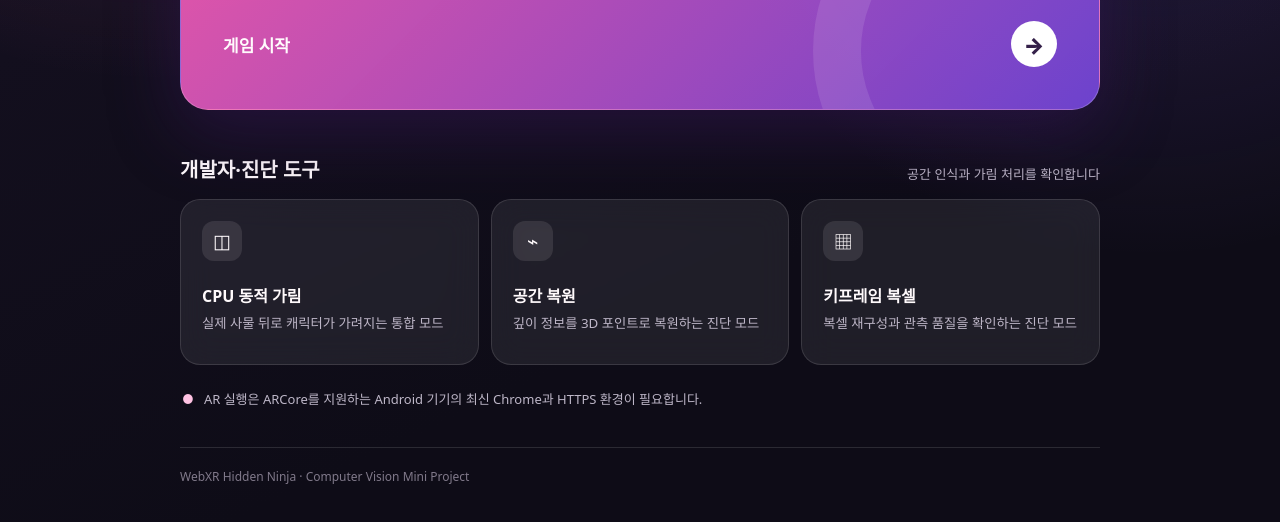
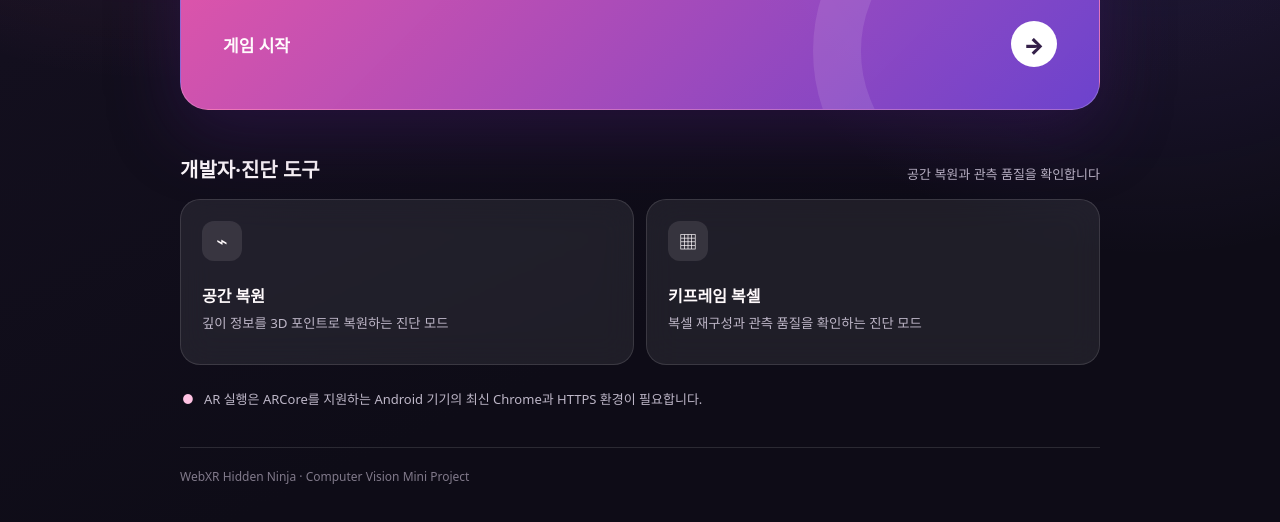
Before and after one commit to cheoljun1986-a11y/miniproject_CV_ver02, a plain HTML site: page index.html in a window 1280 px wide. Shown: the part 514-1036 px from the top of the page. Drawn offline with Linux system fonts and the light colour scheme.

Commit message:
feat: simplify diagnostic mode launcher

```diff
--- a/index.html
+++ b/index.html
@@ -55,7 +55,7 @@
   .section-head { display:flex; justify-content:space-between; align-items:end; gap:16px; margin:44px 0 16px; }
   .section-head h2 { margin:0; font-size:20px; }
   .section-head span { color:var(--muted); font-size:13px; }
-  .tools { display:grid; grid-template-columns:repeat(3,1fr); gap:12px; }
+  .tools { display:grid; grid-template-columns:repeat(2,1fr); gap:12px; }
   .tool-card {
     min-height:166px; padding:21px; border:1px solid var(--line); border-radius:20px;
     background:var(--panel); backdrop-filter:blur(16px);
@@ -94,14 +94,9 @@
 
   <div class="section-head">
     <h2>개발자·진단 도구</h2>
-    <span>공간 인식과 가림 처리를 확인합니다</span>
+    <span>공간 복원과 관측 품질을 확인합니다</span>
   </div>
   <div class="tools">
-    <a class="tool-card" href="./app.html?occlusion=cpu">
-      <span class="tool-icon" aria-hidden="true">◫</span>
-      <strong>CPU 동적 가림</strong>
-      <small>실제 사물 뒤로 캐릭터가 가려지는 통합 모드</small>
-    </a>
     <a class="tool-card" href="./app.html?depth=cloud">
       <span class="tool-icon" aria-hidden="true">⌁</span>
       <strong>공간 복원</strong>
```
Also changed, not shown: tests/static-site.test.mjs (+2 -1 lines), 1 other file.
